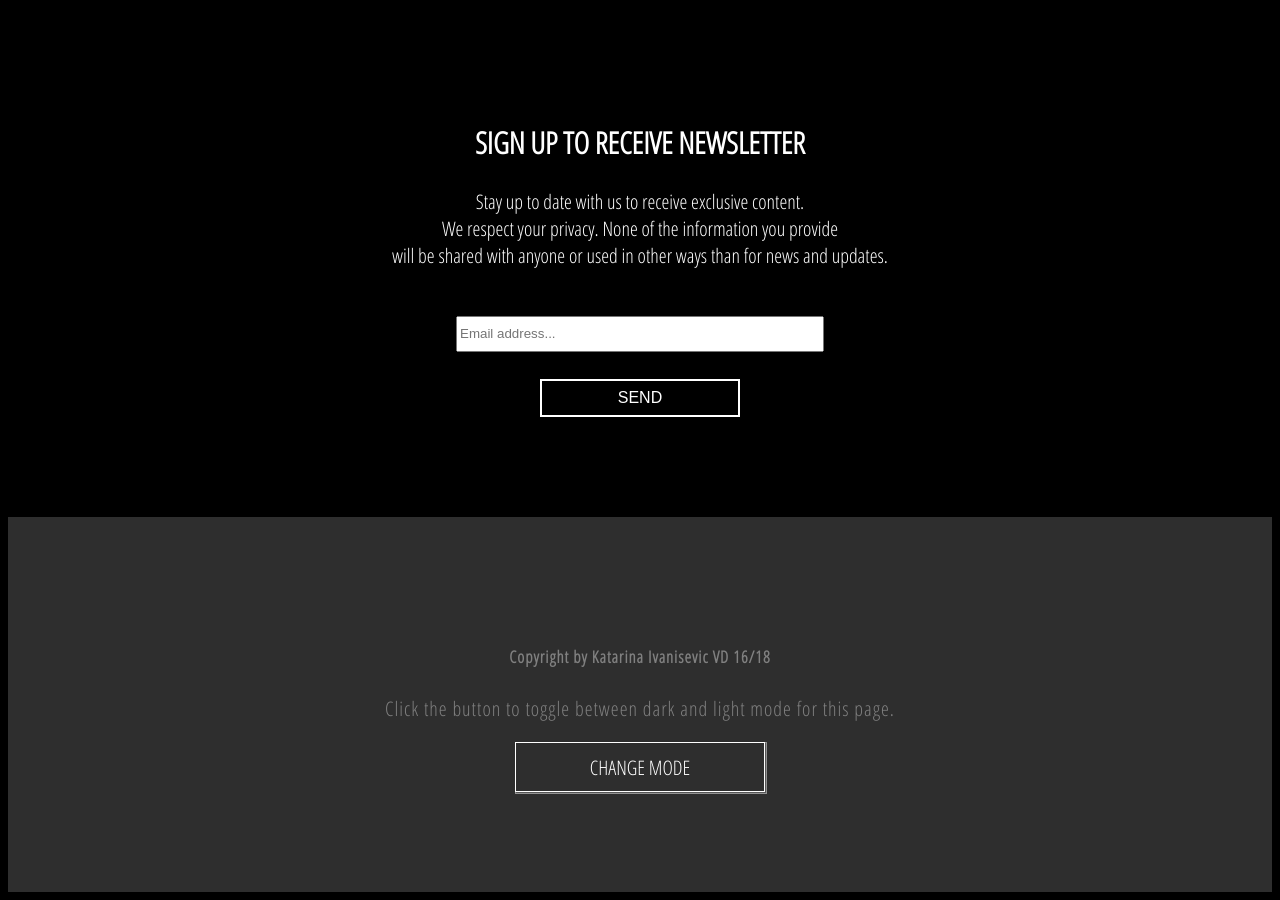
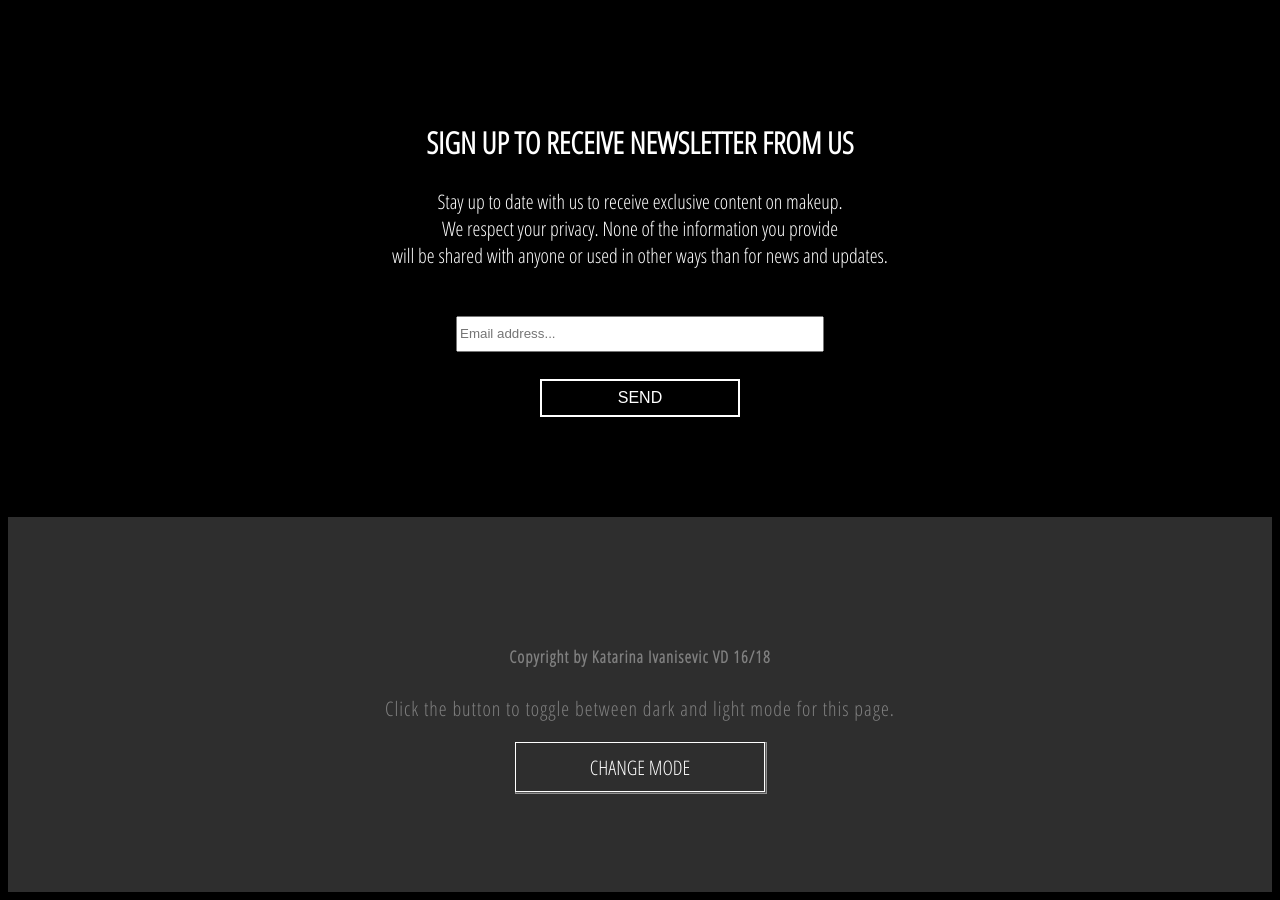
Before and after one commit to katyiv/Katherine, a plain HTML site: page index.html in a window 1280 px wide. Shown: the part 1631-2531 px from the top of the page. Drawn offline with Linux system fonts and the light colour scheme.

Commit message:
Update index.html

```diff
--- a/index.html
+++ b/index.html
@@ -121,8 +121,8 @@ fjs.parentNode.insertBefore(js, fjs);
 
 <!-- Newsletters -->
 <div class="email">
-<h2> SIGN UP TO RECEIVE NEWSLETTER</h2>
-<p style="text-align:center"> Stay up to date with us to receive exclusive content.<br> We respect your privacy. None of the information you provide<br> will be shared with anyone or used in other ways than for news and updates.</p>
+<h2> SIGN UP TO RECEIVE NEWSLETTER FROM US</h2>
+<p style="text-align:center"> Stay up to date with us to receive exclusive content on makeup.<br> We respect your privacy. None of the information you provide<br> will be shared with anyone or used in other ways than for news and updates.</p>
 <br>
 <input type="email" name="mail" placeholder="Email address..."><br><br>
 <input type="submit" value="SEND">
```
